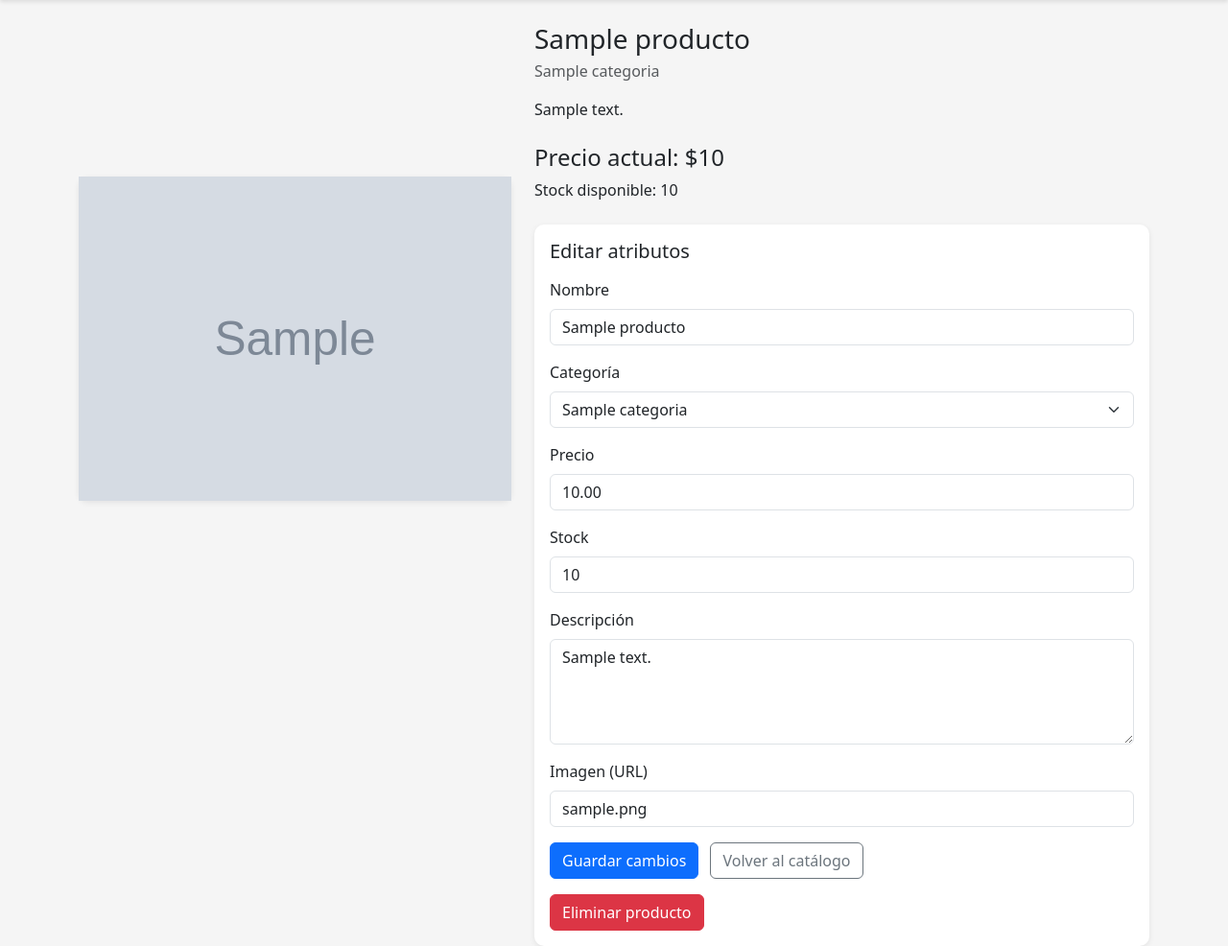
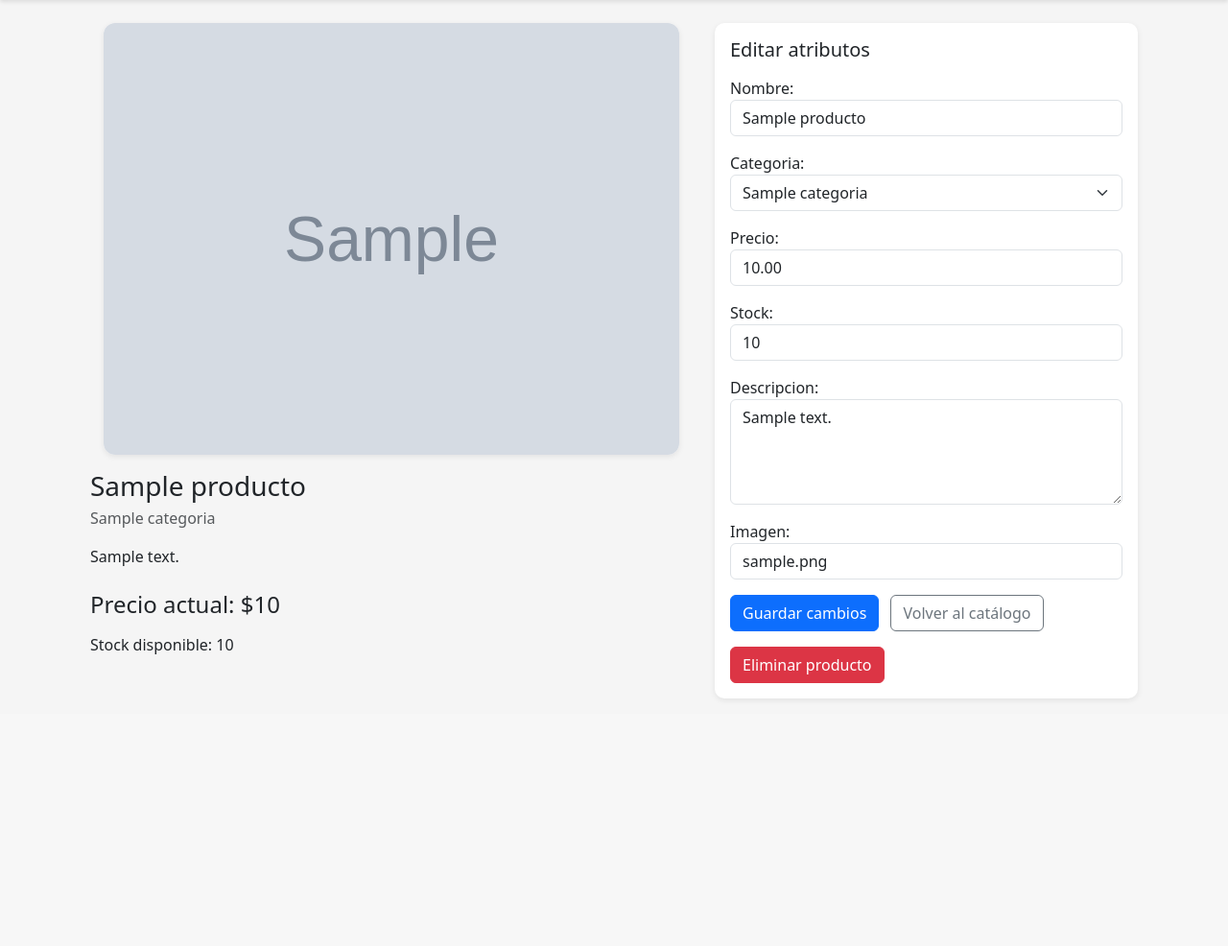
Before and after one commit to PabloUrra2233/taller_integracion_examen, a Django app: page /producto/1/ in a window 1280 px wide. Shown: the part 56-1042 px from the top of the page at 96% size. After the commit the page ends 786 px from the top, so only its background shows below. Run offline with Django 5.2, Linux system fonts and the light colour scheme; tables that the repository leaves empty hold one stand-in row (values such as "Sample post"); grey boxes marked "Sample" are stand-in pictures.

Commit message:
ajustes
ajustes en el tamaño y forma de la intefaz

```diff
--- a/catalogo/static/catalogo/styles.css
+++ b/catalogo/static/catalogo/styles.css
@@ -54,13 +54,6 @@ body {
 
 }
 
-/* Precio en el footer de la tarjeta */
-.card-footer {
-    background-color: #ffffff;
-    font-weight: 600;
-    font-size: 1rem;
-}
-
 .empty-message {
     text-align: center;
     margin-top: 40px;
@@ -83,7 +76,7 @@ body {
     align-items: center;
     justify-content: center;
     background-color: #ffffff;
-    padding: 8px;
+    padding: 10px;
 }
 
 
@@ -105,6 +98,19 @@ body {
     font-size: 0.95rem;
 }
 
+/* Tarjeta de la imagen en el detalle */
 .detalle-imagen {
-    margin-top: 160px; /* ajusta el valor a tu gusto: 20, 40, etc. */
+    border-radius: 12px;
+    overflow: hidden;
+    padding: 0;
+
+    max-width: 600px;
+    margin: 0 auto 1.5rem;
 }
+
+/* La imagen llena ESA tarjeta, sin deformarse */
+.detalle-imagen img {
+    display: block;
+    width: 100%;
+    height: auto;
+}
--- a/catalogo/templates/catalogo/detalle_producto.html
+++ b/catalogo/templates/catalogo/detalle_producto.html
@@ -4,16 +4,19 @@
 {% block title %}{{ producto.nombre }} - Librería{% endblock %}
 
 {% block content %}
-<div class="row">
-  <div class="col-md-5 mb-4">
-    <div class="card detalle-imagen">
+<div class="container mt-4 detalle-contenedor">
+  <div class="row g-4 align-items-start">
+
+    <!-- COLUMNA IZQUIERDA: imagen + texto -->
+    <div class="col-lg-7">
+      <!-- Imagen -->
+      <div class="card mb-3 detalle-imagen">
         {% if producto.imagen %}
-        <img src="{{ producto.imagen }}" class="img-fluid" alt="{{ producto.nombre }}">
+          <img src="{{ producto.imagen }}" alt="{{ producto.nombre }}">
         {% endif %}
       </div>
-  </div>
-
-  <div class="col-md-7">
+      <!-- Texto debajo de la imagen -->
+      <div class="detalle-texto">
         <h1 class="h3 mb-1">{{ producto.nombre }}</h1>
         <p class="text-muted mb-3">{{ producto.categoria.nombre }}</p>
 
@@ -21,47 +24,24 @@
           {{ producto.descripcion }}
         </p>
 
-    <p class="h4 mb-2">
+        <p class="h4 mb-3">
           Precio actual: ${{ producto.precio|floatformat:0|intcomma }}
         </p>
         <p class="mb-4">
           Stock disponible: {{ producto.stock }}
         </p>
+      </div>
+    </div>
 
-    <div class="card p-3">
+    <!-- COLUMNA DERECHA: tarjeta con formulario de edición -->
+    <div class="col-lg-5">
+      <div class="card p-3 detalle-form">
         <h2 class="h5 mb-3">Editar atributos</h2>
+
+        <!-- Formulario de edición -->
         <form method="post">
           {% csrf_token %}
-
-        <div class="mb-3">
-          <label class="form-label">Nombre</label>
-          {{ form.nombre }}
-        </div>
-
-        <div class="mb-3">
-          <label class="form-label">Categoría</label>
-          {{ form.categoria }}
-        </div>
-
-        <div class="mb-3">
-          <label class="form-label">Precio</label>
-          {{ form.precio }}
-        </div>
-
-        <div class="mb-3">
-          <label class="form-label">Stock</label>
-          {{ form.stock }}
-        </div>
-
-        <div class="mb-3">
-          <label class="form-label">Descripción</label>
-          {{ form.descripcion }}
-        </div>
-
-        <div class="mb-3">
-          <label class="form-label">Imagen (URL)</label>
-          {{ form.imagen }}
-        </div>
+          {{ form.as_p }}
 
           <button type="submit" class="btn btn-primary">Guardar cambios</button>
           <a href="{% url 'lista_productos' %}" class="btn btn-outline-secondary ms-2">
@@ -69,6 +49,7 @@
           </a>
         </form>
 
+        <!-- Formulario separado para eliminar -->
         <form method="post" action="{% url 'eliminar_producto' producto.id %}" class="mt-3">
           {% csrf_token %}
           <button type="submit" class="btn btn-danger"
@@ -78,5 +59,7 @@
         </form>
       </div>
     </div>
+
+  </div>
 </div>
 {% endblock %}
```
Lines whose indentation alone changed are shown as unchanged.
